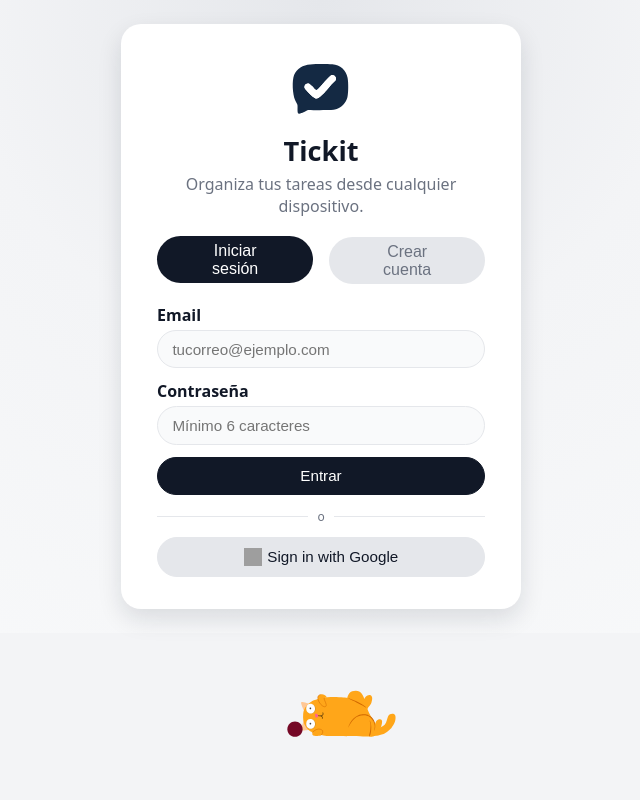
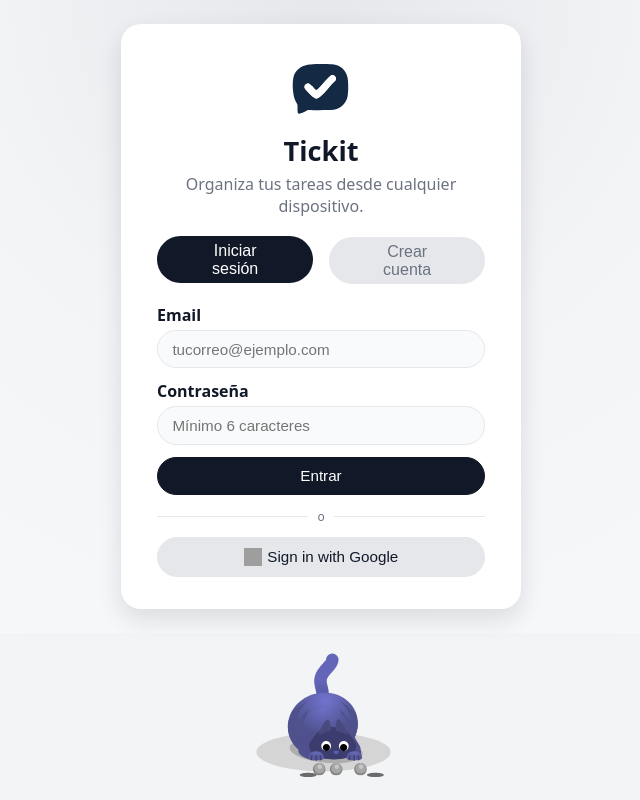
Before and after one commit to mirtor/TickIt, a Vue app: page /login in a window 1280 px wide. Shown: the top 800 px of the page, without its empty margins (319-959 px from the left). Built offline with nearby package versions, Linux system fonts and the light colour scheme; no server answers; grey boxes are pictures that could not be loaded.

Commit message:
Fix small errors

```diff
--- a/src/views/LoginView.vue
+++ b/src/views/LoginView.vue
@@ -93,16 +93,12 @@
     </div>
   </div>
 
-  <!-- Animations -->
-  <RandomCatAnimation />
-
 </template>
 
 <script setup lang="ts">
 import { ref, watch, onMounted, onUnmounted } from "vue";
 import { useRouter } from "vue-router";
 import { useAuth } from "@/composables/useAuth";
-import RandomCatAnimation from "@/components/Specials/RandomCatAnimation.vue";
 
 const router = useRouter();
 const { user, loading, login, register, loginWithGoogle, logout } = useAuth();
--- a/src/views/TasksView.vue
+++ b/src/views/TasksView.vue
@@ -292,6 +292,8 @@ const noteLock = ref<ReturnType<typeof useEditLock> | null>(null);
 const canEditNote = ref(false);
 const isNoteLockedByOther = computed(() => noteLock.value ? unref(noteLock.value.isLockedByOther) : false);
 const noteLockedByEmail = computed(() => noteLock.value ? unref(noteLock.value.lockedByEmail) : null);
+
+let unsubNotifications: null | (() => void) = null;
 
 
 async function computeCanEditForItem(item: Task): Promise<boolean> {
@@ -677,7 +679,7 @@ async function acceptShareNotification(notificationId: string) {
   }
 }
 
-let unsubNotifications: null | (() => void) = null;
+
 
 watch(
   () => user.value?.uid,
```
